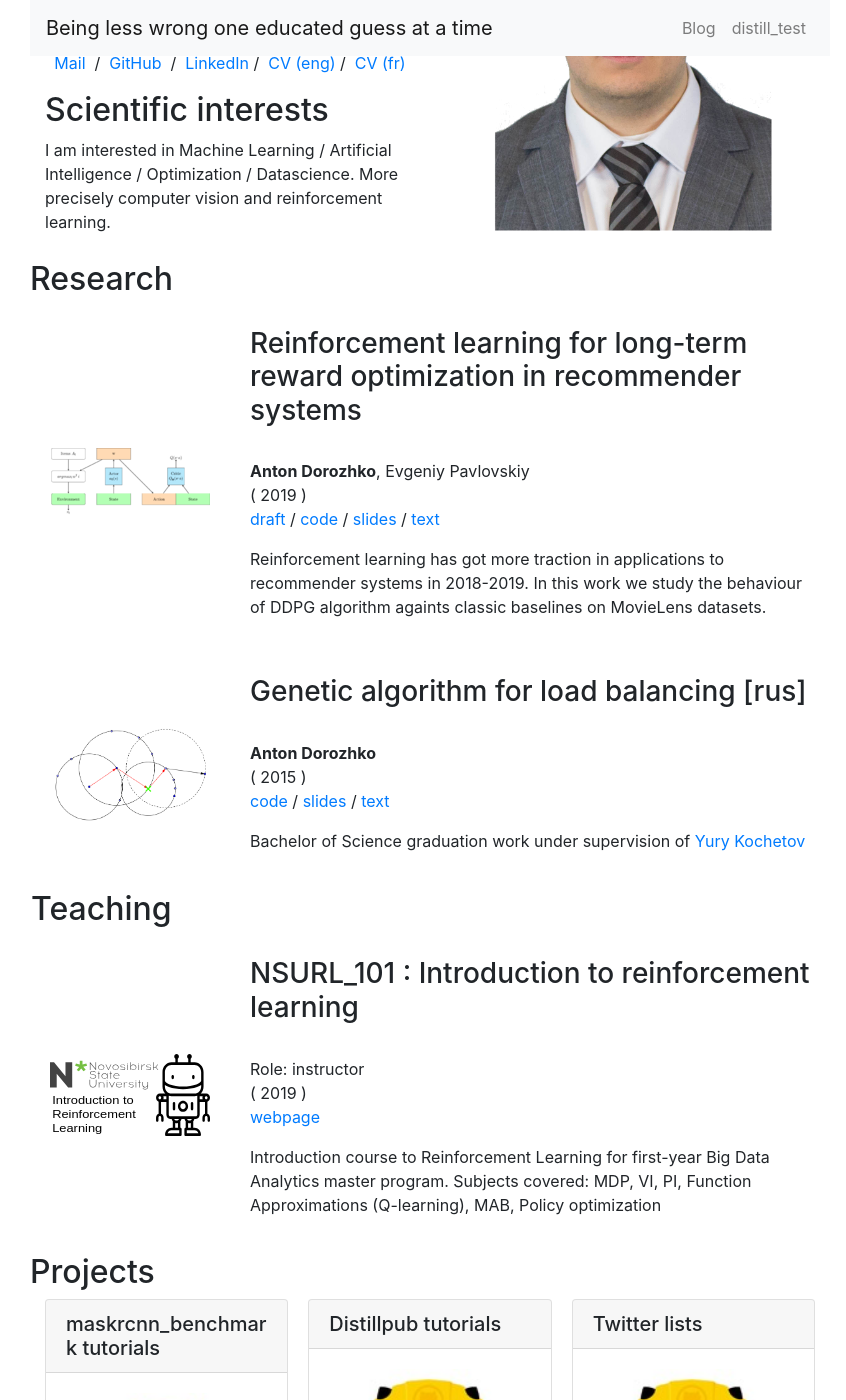
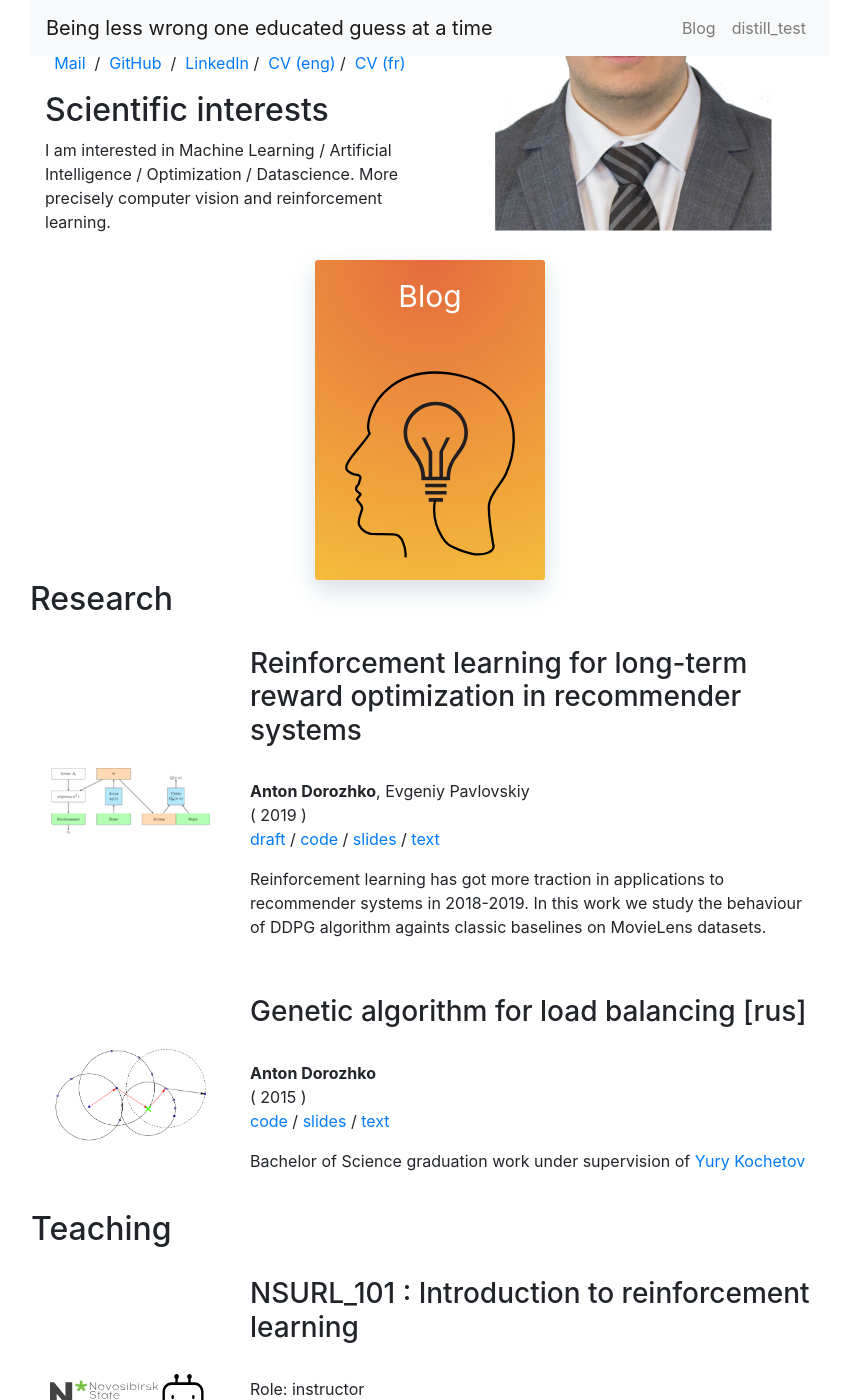
Before and after one commit to Dorozhko-Anton/Dorozhko-Anton.github.io, a Jekyll site: the page built from index.html, in a window 1280 px wide and 1400 px high, scrolled down 255 px. Shown: the whole window, without its empty margins (210-1056 px from the left). Built offline with Jekyll 4.4.1, drawn with Linux system fonts in a browser that asks for light colours.

Commit message:
add blog button

```diff
--- a/_includes/blogpreview.html
+++ b/_includes/blogpreview.html
@@ -1,29 +1,20 @@
 <div class="container">
-<div class="your-element" data-tilt data-tilt-max="50" data-tilt-speed="400" data-tilt-perspective="500"></div>
-<div data-tilt></div>
+    <div class="d-flex justify-content-center">
+            <a href="/blog/">
+            <div class="cover cover-standard cover-hmtl" data-tilt>
+                <div class="cover-inner">
+                    <div class="cover-title large text-center">Blog</div>
+                    <div class="cover-bottom">
+                        <img style="max-width:100%;" src='/assets/images/head_light.svg'>
+                    </div>
+                </div>
+            </div>
+            <div class="js-tilt-glare-inner">
+            </div>
+            </a>
+    </div>
+</div>
 
-<div class="box"
-     data-tilt=""
-     data-tilt-glare=""
-     data-tilt-max-glare="0.8"
-     style="will-change: transform; transform: perspective(1000px) rotateX(0deg) rotateY(0deg) scale3d(1, 1, 1);">
 
-     <div class="js-tilt-glare"
-          style="position: absolute; top: 0px; left: 0px; width: 100%; height: 100%; overflow: hidden; pointer-events: none;">
-
-          <div class="js-tilt-glare-inner"
-               style="position: absolute; top: 50%; left: 50%; pointer-events: none; background-image: linear-gradient(0deg, rgba(255, 255, 255, 0) 0%, rgb(255, 255, 255) 100%); width: 400px; height: 400px; transform: rotate(180deg) translate(-50%, -50%); transform-origin: 0% 0%; opacity: 0;">
-</div></div></div>
 
 <script type="text/javascript" src="{{site.url}}/assets/js/vanilla-tilt.js"></script>
-<script type="text/javascript">
-	VanillaTilt.init(document.querySelector(".your-element"), {
-		max: 25,
-		speed: 400
-	});
-    console.log('Hello');
-    console.log(document.querySelector(".your-element"))
-	//It also supports NodeList
-	VanillaTilt.init(document.querySelectorAll(".your-element"));
-</script>
-</div>
--- a/index.html
+++ b/index.html
@@ -4,6 +4,10 @@ layout: default
 
 <div class="row">
 {%include personal_info.html %}
+</div>
+
+<div class="row">
+{%include blogpreview.html %}
 </div>
 
 <div class="row">
@@ -17,7 +21,3 @@ layout: default
 <div class="row">
 {%include projects.html %}
 </div>
-
-<!-- <div class="row">
-{%include blogpreview.html %}
-</div> -->
--- a/pages/tilt.html
+++ b/pages/tilt.html
@@ -19,18 +19,20 @@ permalink: /tilt/
                 </a>
             </div>
 
+            <div class="d-flex justify-content-center">
         <a href="/blog/">
         <div class="cover cover-standard cover-hmtl" data-tilt>
             <div class="cover-inner">
                 <div class="cover-title large text-center">TEST</div>
                 <div class="cover-bottom">
-                    <img style="max-width:100%;" src='/assets/images/nsu_rl_101.svg'>
+                    <img style="max-width:100%;" src='/assets/images/Icon-text.svg'>
                 </div>
             </div>
         </div>
         <div class="js-tilt-glare-inner">
         </div>
         </a>
+        </div>
 
     </div>
     <!-- at the end of the body -->
--- a/style.scss
+++ b/style.scss
@@ -135,3 +135,48 @@ nav.navbar {
     margin: 0 auto;
     display: block;
 }
+
+
+// hugging face styles
+
+.cover.cover-hmtl {
+background-image: radial-gradient(circle at 50% 0, #E56C3E 0, #F5BC3B 100%);
+}
+
+.cover.cover-standard {
+width: 230px;
+height: 320px;
+}
+
+.cover {
+background-color: turquoise;
+border-radius: 3px;
+box-shadow: 0 10px 25px 0 rgba(50,94,128,0.2);
+text-align: left;
+position: relative;
+}
+
+.cover .cover-inner {
+position: absolute;
+top: 0;
+bottom: 0;
+left: 0;
+right: 0;
+padding: 18px 26px;
+color: white;
+display: flex;
+flex-direction: column;
+}
+.cover .cover-inner .cover-title {
+font-size: 30px;
+line-height: initial;
+margin-bottom: 5px;
+}
+
+.text-center {
+text-align: center;
+}
+
+.cover .cover-inner .cover-bottom {
+margin-top: auto;
+}
```
Also changed, not shown: assets/images/head_light.svg (added).
